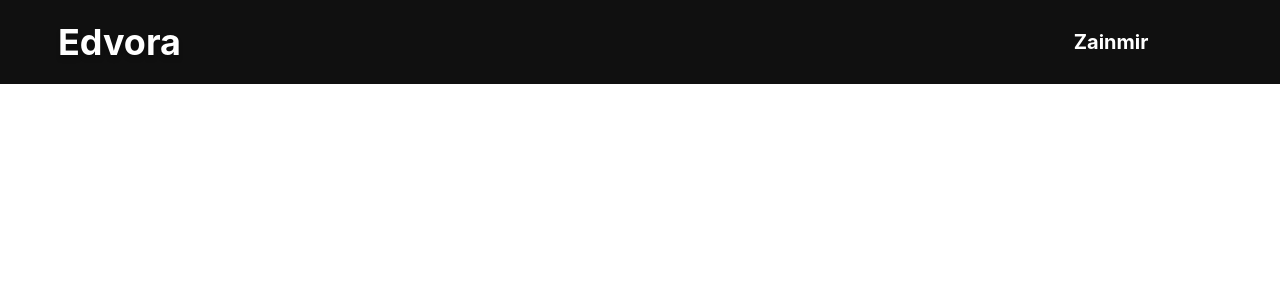
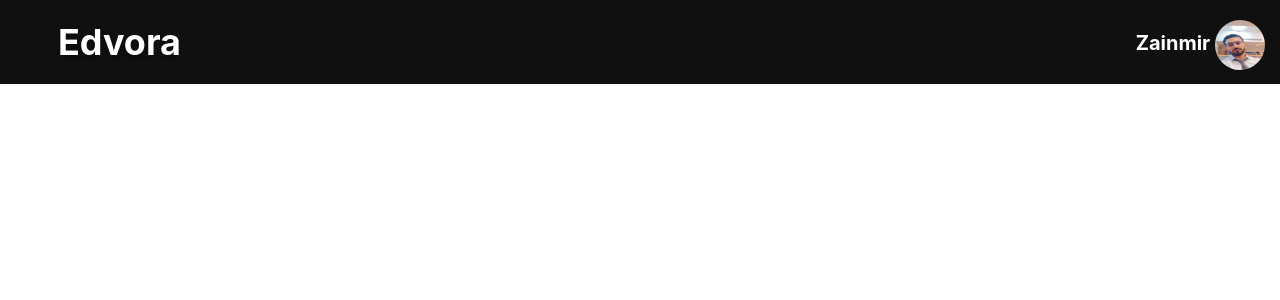
Before and after one commit to Zain-mir24/Edvora-Test, a React (Create React App) app: page / in a window 1280 px wide. Shown: the top 300 px of the page. Built offline with nearby package versions, Linux system fonts and the light colour scheme.

Commit message:
header created

```diff
--- a/src/components/Header/Header.css
+++ b/src/components/Header/Header.css
@@ -22,8 +22,8 @@
 }
 .rightHeading {
     text-align: right;
+    margin-top: 20.28px;
 
-  top: 30px;
 
   font-family: Inter;
   font-style: normal;
@@ -34,5 +34,8 @@
   color: #ffffff;
 }
 .rectangle{
-
+    width: 50px;
+    height: 50px;
+        border-radius: 50%;
+transform: rotate(-0.36deg);
 }
--- a/src/components/Header/Header.jsx
+++ b/src/components/Header/Header.jsx
@@ -1,21 +1,15 @@
 import React from "react";
-import "./Header.css"
+import "./Header.css";
 function Header() {
   return (
     <div className="container-fluid">
       <div className="row header ">
-          <div className="col-lg-6  leftHeading">
-          Edvora
+        <div className="col-lg-6  leftHeading">Edvora</div>
+        <div className="col-lg-6">
+          <div className="  rightHeading">
+            Zainmir <img className="rectangle" src={"./myimage.jpg"} />
           </div>
-          <div  className="col-lg-6">
-              <div className="col-lg-10  rightHeading">
-              Zainmir
-              </div>
-              <div className="col-lg-2">
-
-              </div>
-
-          </div>
+        </div>
       </div>
     </div>
   );
```
Also changed, not shown: public/myimage.jpg (added).
